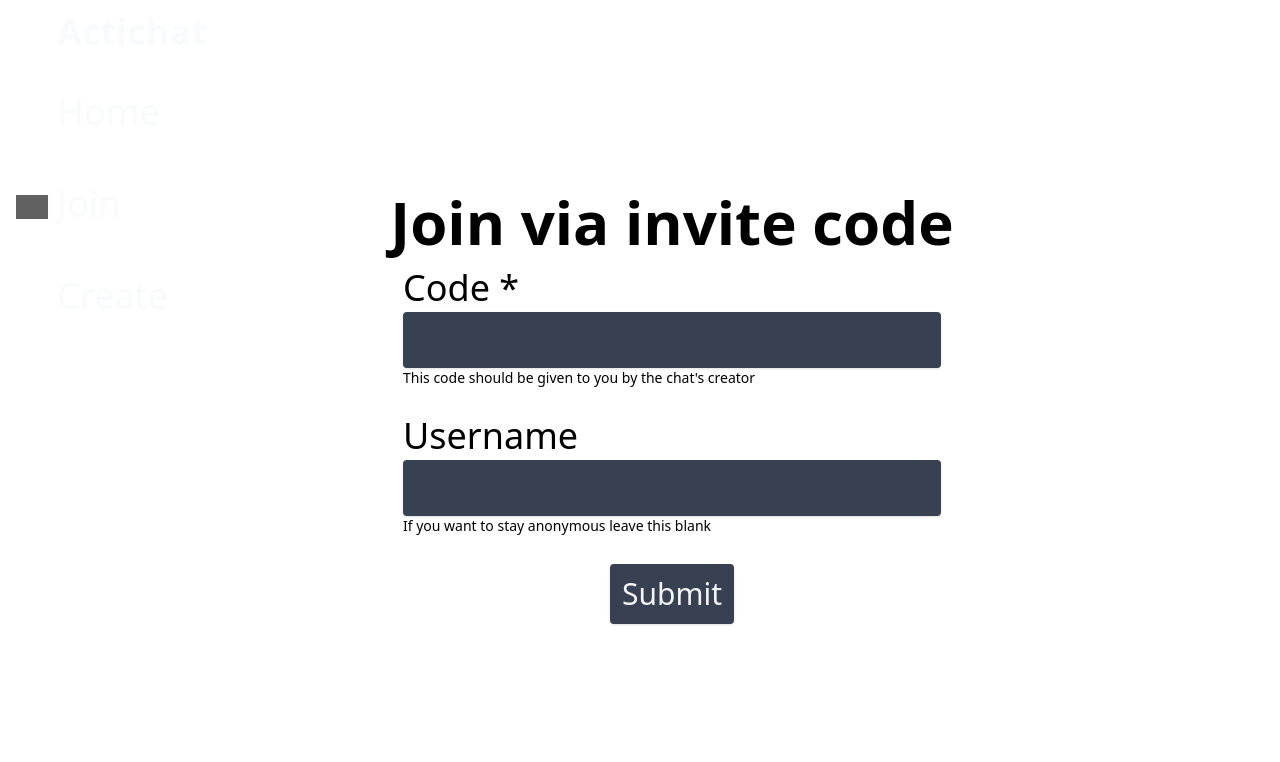
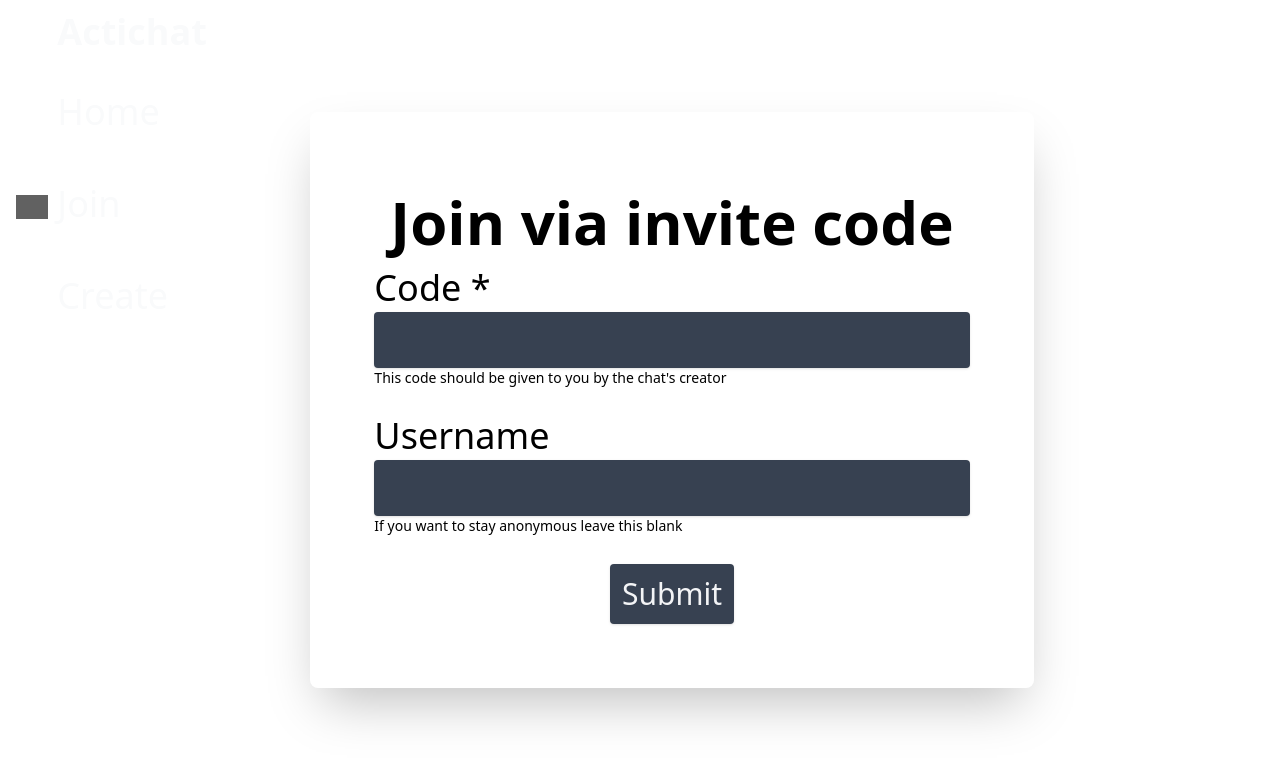
Before and after one commit to alexthegreat194/actichat, a Flask app: page /join in a window 1280 px wide. Shown: the top 762 px of the page. Run offline with Flask 2, Linux system fonts and the light colour scheme; style sheets or scripts are compiled from the project's sources; some libraries are stand-ins or nearby versions; grey boxes are pictures that could not be loaded.

Commit message:
added box to forms

```diff
--- a/templates/create.html
+++ b/templates/create.html
@@ -8,6 +8,7 @@
     <div class="
         flex flex-col items-center justify-center
         h-screen">
+        <div class="bg-secondary p-16 rounded-xl">
             <h1 class="text-tertiary text-6xl font-bold m-4">Create new chat</h1>
             <form action=""  method="post" class="
                 flex flex-col gap-7
@@ -26,6 +27,7 @@
                     self-center">
             </form>
         </div>
+        </dive>
 </main>
 
 {% endblock content %}
--- a/templates/join.html
+++ b/templates/join.html
@@ -7,6 +7,7 @@
 
 <main class="ml-16">
     <div class="flex flex-col items-center justify-center h-screen">
+        <div class="bg-secondary p-16 rounded-lg shadow-2xl">
             <h1 class="text-tertiary text-6xl font-bold m-4">Join via invite code</h1>
             <form action="{{ url_for('join') }}"  method="post" class="
                 flex flex-col gap-7
@@ -34,6 +35,7 @@
                     self-center">
             </form>
         </div>
+    </div>
 </main>
 
 
```
Lines whose indentation alone changed are shown as unchanged.
